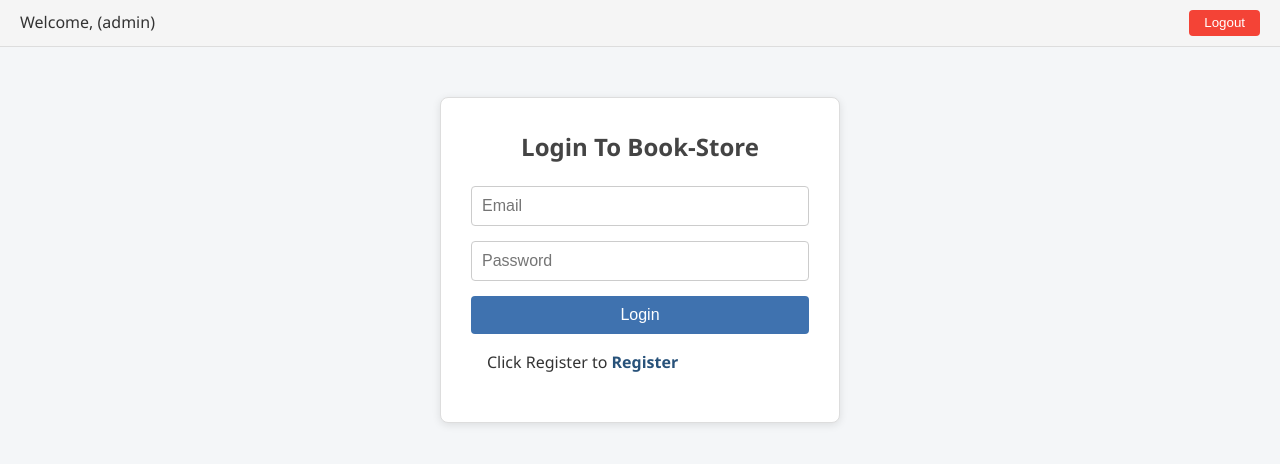
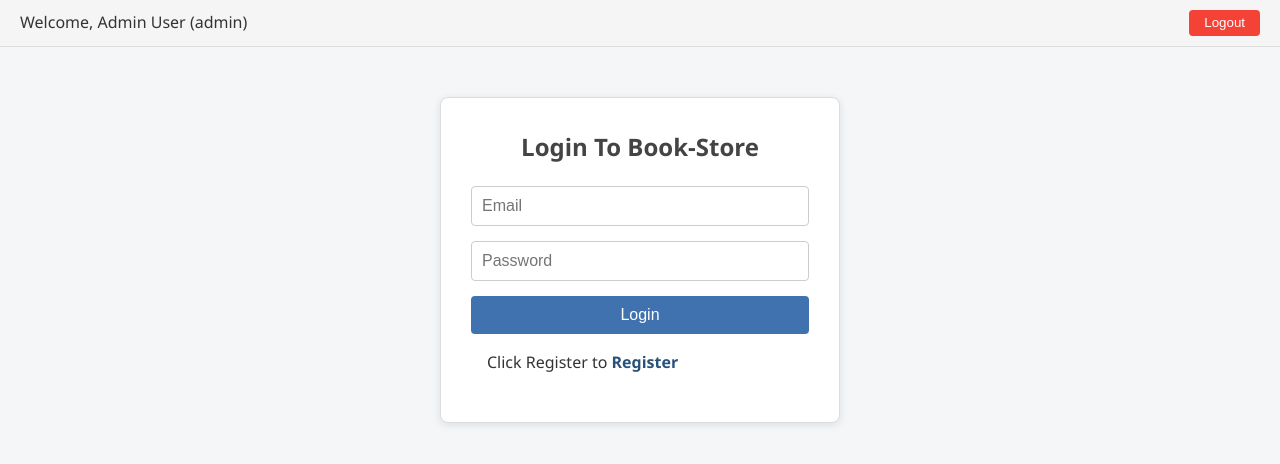
Before and after one commit to Novarroh/bookstore-frontend, a React (Vite) app: page / in a window 1280 px wide. Shown: the top 464 px of the page. Built offline with nearby package versions, Linux system fonts and the light colour scheme; no server answers.

Commit message:
text changes

```diff
--- a/src/App.jsx
+++ b/src/App.jsx
@@ -99,7 +99,7 @@ function App() {
           backgroundColor: '#f5f5f5',
           borderBottom: '1px solid #ddd'
         }}>
-          <div>Welcome, {currentUser.name} ({currentUser.role})</div>
+          <div>Welcome, {currentUser?.first_name+" "+currentUser?.last_name} ({currentUser?.role})</div>
           <button
             onClick={handleLogout}
             style={{
```
